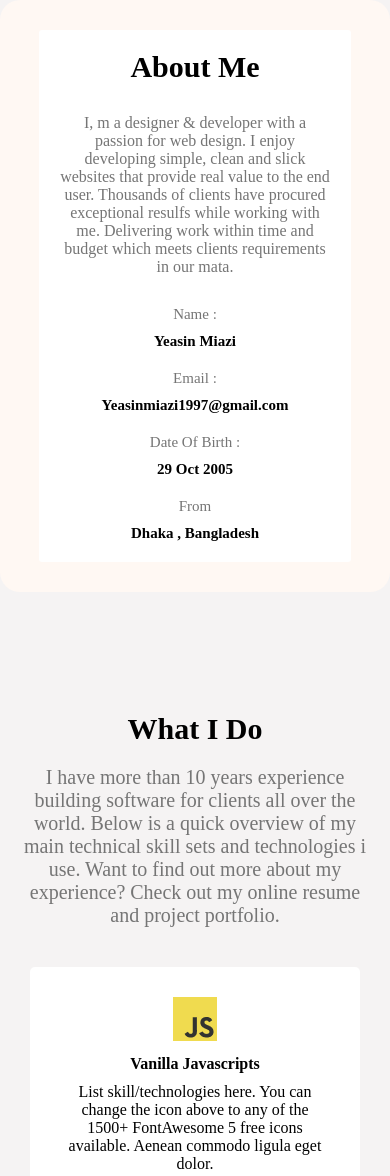
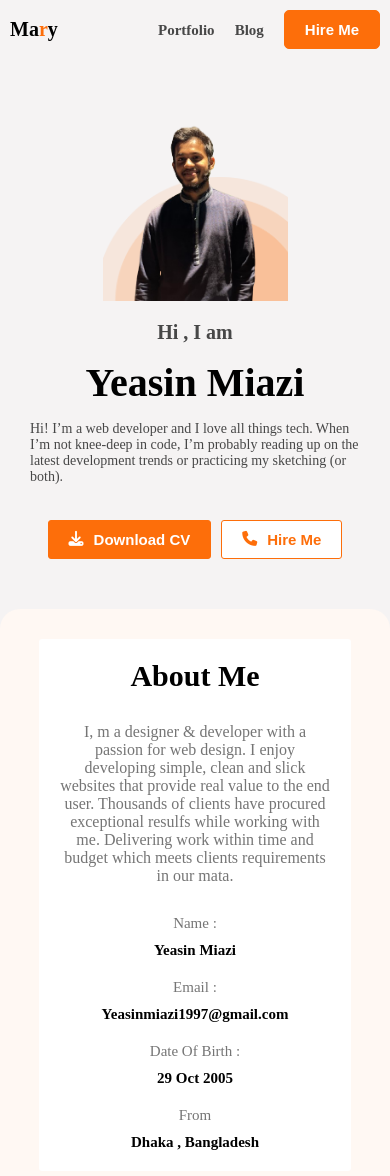
Before and after one commit to miazi2003/new-portfolio-ph, a plain HTML site: page index.html in a window 390 px wide. Shown: the top 1176 px of the page. Drawn offline with Linux system fonts and the light colour scheme.

Commit message:
576px responsive banner added and full complete

```diff
--- a/index.html
+++ b/index.html
@@ -11,7 +11,7 @@
     ></script>
   </head>
   <body>
-    <header class="hide">
+    <header class="">
       <nav>
         <h2>Ma<span>r</span>y</h2>
         <div>
--- a/styles/style.css
+++ b/styles/style.css
@@ -83,6 +83,7 @@ nav h2 span {
   font-weight: bold;
   color: rgb(253, 110, 10);
 }
+/* banner css */
 
 .banner {
   height: 500px;
@@ -152,6 +153,7 @@ nav h2 span {
   width: 50%;
   display: flex;
   align-items: center;
+
 }
 
 .my-img img {
@@ -416,6 +418,84 @@ form button:hover {
   .hide{
     display: none;
   }
+
+
+  header{
+    gap: 0;
+    background:none;
+  }
+  nav{
+    padding: 10px 10px;
+  }
+  nav ul li {
+    padding: 0;
+  }
+  nav h2 {
+    font-size: 20px;
+  }
+  nav h2 span{
+    font-size: 20px;
+  }
+  nav ul li a{
+    font-size: 15px;
+  }
+
+  nav div button{
+    padding: 10px 20px;
+  }
+
+.banner{
+  height: 500px;
+  display: flex;
+  flex-direction: column-reverse;
+  align-items: center;
+  padding: 0px 10px;
+}
+
+.banner .info-text {
+  height: 100%;
+  width: 100%;
+  display: flex;
+  justify-content: center;
+  flex-direction: column;
+  gap: 15px;
+}
+
+
+
+.banner .info-text h2 {
+  color: rgb(71, 71, 71);
+  font-size: 20px;
+  text-align: center;
+  margin-top: 20px;
+}
+.banner .info-text h1 {
+  font-size: 40px;
+  font-weight: bold;
+  text-align: center;
+}
+.banner .info-text p {
+  font-size: 14px;
+  font-weight: 300;
+  color: rgb(71, 71, 71);
+  margin-bottom: 20px;
+  padding: 0 20px;
+}
+.banner .info-text div {
+  display: flex;
+  align-items: center;
+  justify-content: center;
+  gap: 10px;
+}
+
+.my-img{
+  background-image:
+    url("../images/header_bg.png");
+    background-repeat: no-repeat;
+    background-size: 200px;
+    background-position: bottom;
+}
+
   .main{
     padding: 0;
   }
@@ -446,6 +526,24 @@ form button:hover {
   .skill {
     text-align: center;
   }
+
+  .resume h1 {
+    font-size: 30px;
+    font-weight: 800;
+    text-align: center;
+    padding: 0px 20px;
+  }
+
+  .ex-col h3,
+.edu-col h3 {
+  font-size: 12px;
+  font-weight: bold;
+}
+
+
+
+
+
   .resume-container{
     flex-direction: column;
     text-align: center;
```
